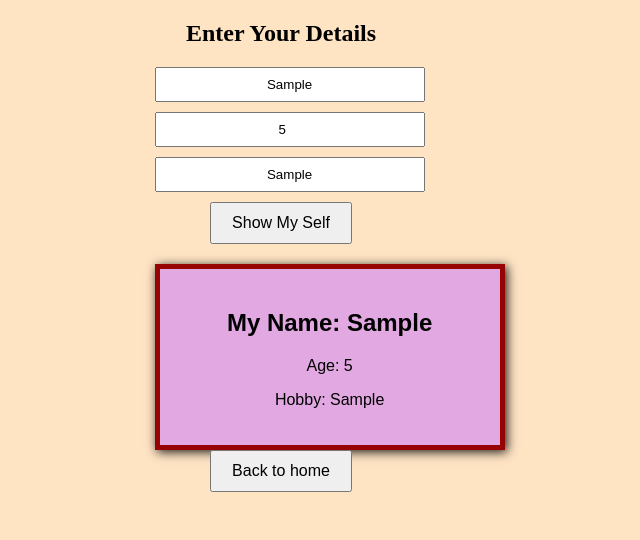
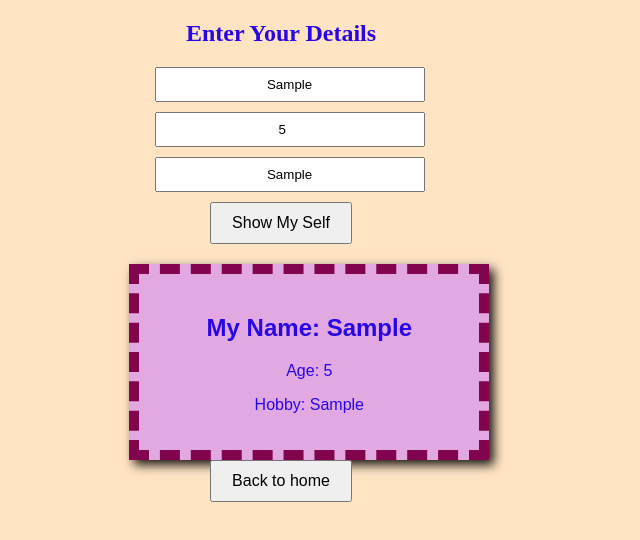
Before and after one commit to milyas1264/Class-Work, a plain HTML site: page infocard.html in a window 1280 px wide. Both pictures are taken after typing "Sample", "5", "Sample" into the empty fields and a click on the button "Show My Self". Shown: the whole page, without its empty margins (359-999 px from the left). Drawn offline with Linux system fonts and the light colour scheme.

Commit message:
add style

```diff
--- a/infocard.html
+++ b/infocard.html
@@ -26,14 +26,17 @@
     }
     #card {
       display: none;
-      border: 5px solid #970303;
+      border: 10px dashed #83044e;
       background-color: rgb(226, 168, 226);
       padding: 20px;
       width: 300px;
       border-radius: 10px solid grey;
-      box-shadow: 2px 2px 10px rgba(0,0,0,0.9);
+      box-shadow: 5px 5px 10px rgba(0,0,0,0.9);
       font-family: Arial, sans-serif;
-      margin-left: 40%;
+      margin-left: 38%;
+    }
+     h2,p{
+      color: rgb(40, 6, 230);
     }
 
   </style>
```
Also changed, not shown: index.html (+1 -1 lines).
